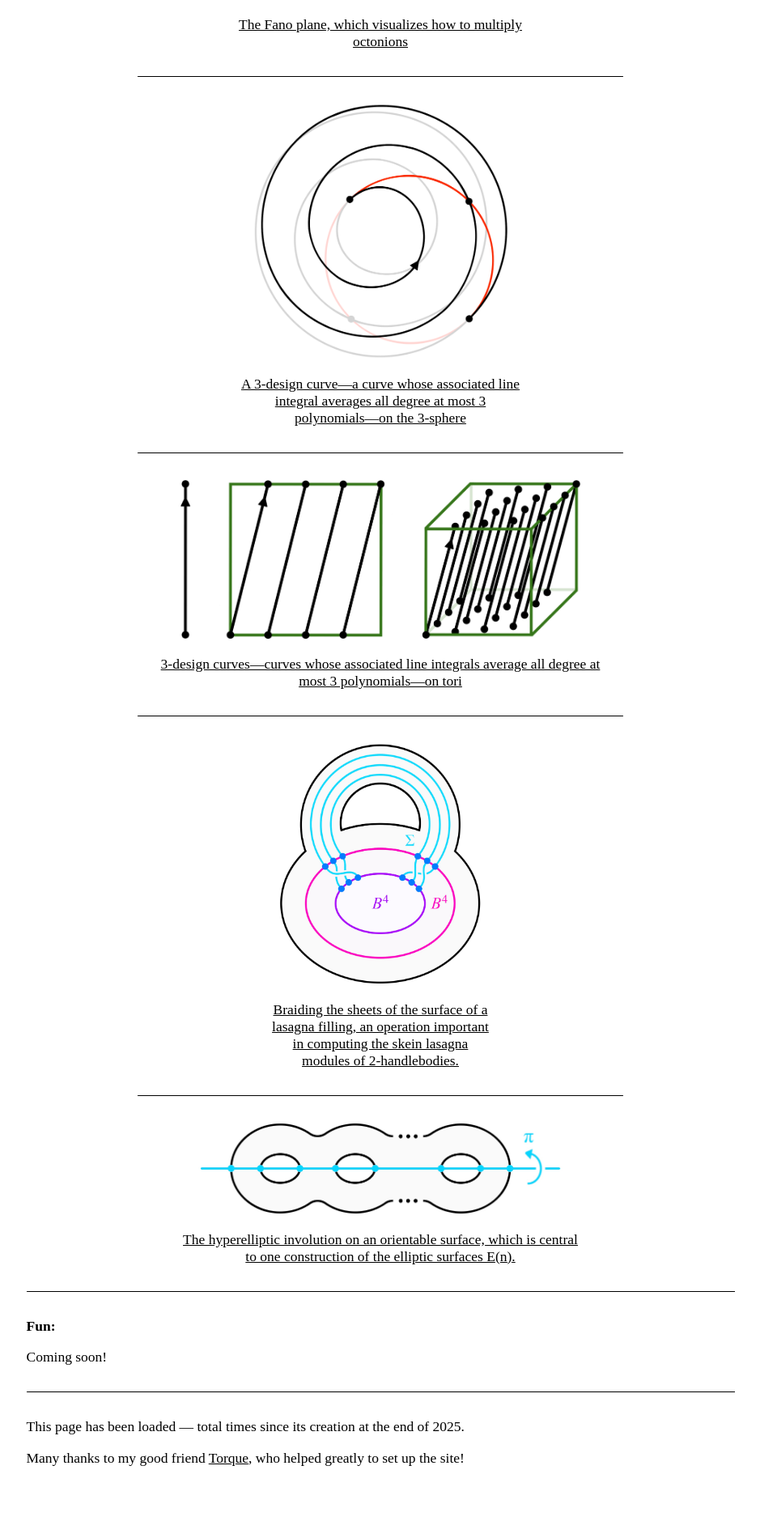
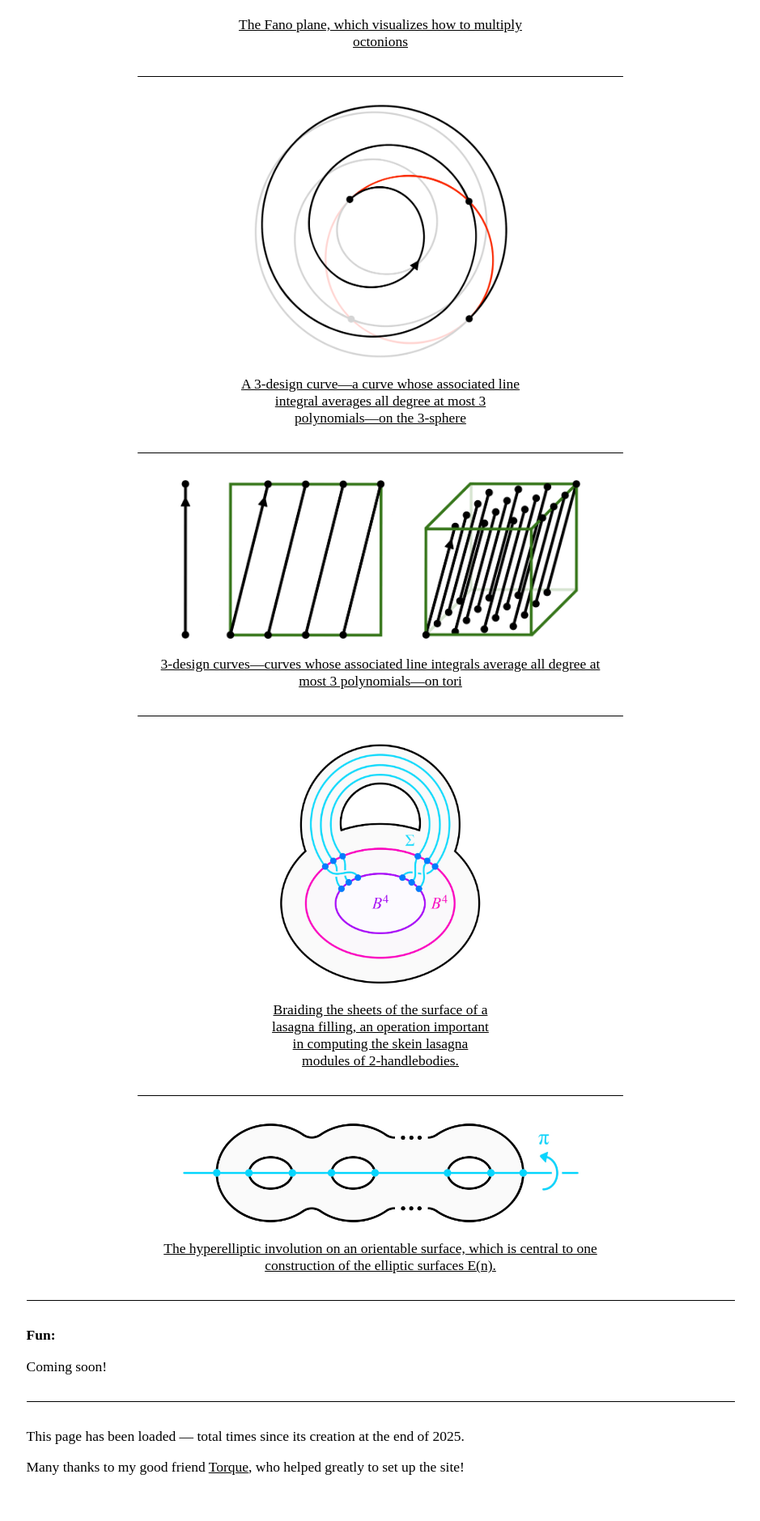
Before and after one commit to AyodejiLindblad/AyodejiLindblad.github.io, a Jekyll site: the page built from index.md, in a window 1280 px wide. Shown: the part 3162-5041 px from the top of the page at 81% size, without its empty margins (170-1109 px from the left). Built offline with Jekyll 4.4.1, drawn with Linux system fonts in a browser that asks for light colours; some web fonts are replaced.

Commit message:
550 again

```diff
--- a/index.md
+++ b/index.md
@@ -262,7 +262,7 @@ Joint with [Ollie Thakar](https://www.math.harvard.edu/people/thakar-ollie/).
 
 <hr class="hr-600">
 
-<div style="flex: 1; text-align: center; --img-width: 500px;">
+<div style="flex: 1; text-align: center; --img-width: 550px;">
   <figure style="display: inline-block; margin: 0; width: min(var(--img-width), 100%);">
     <img
       src="/figures/Hyperelliptic.jpeg"
```
